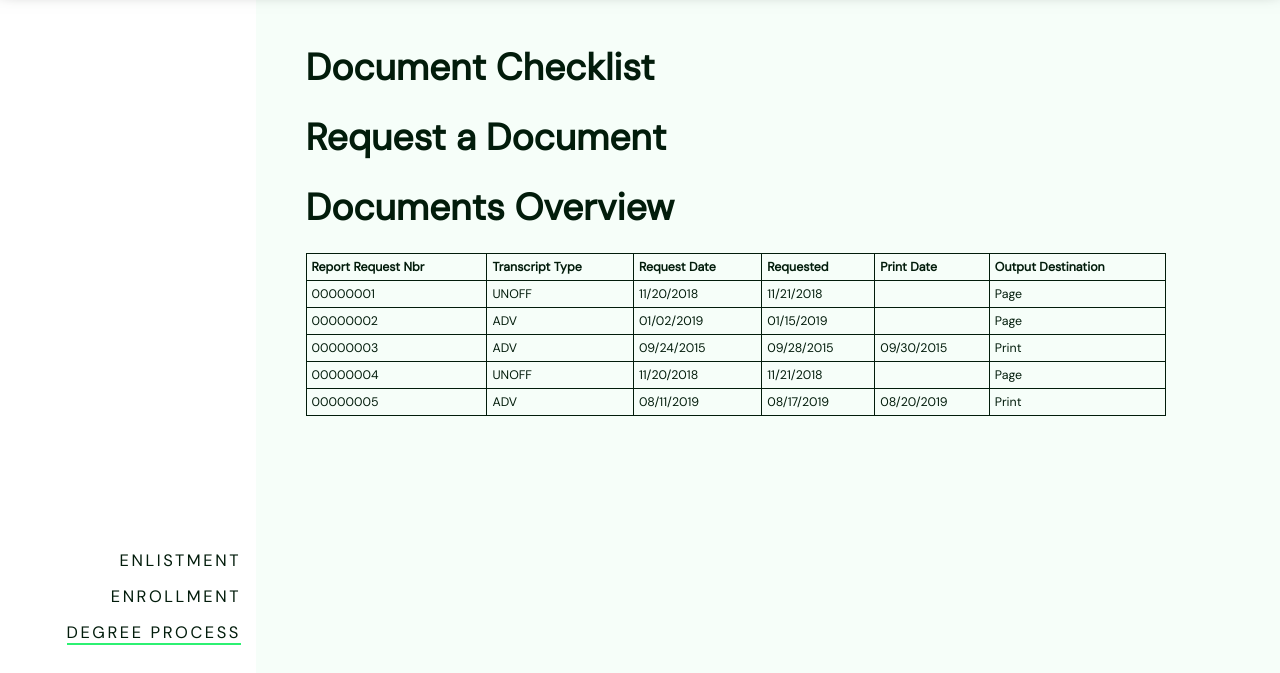
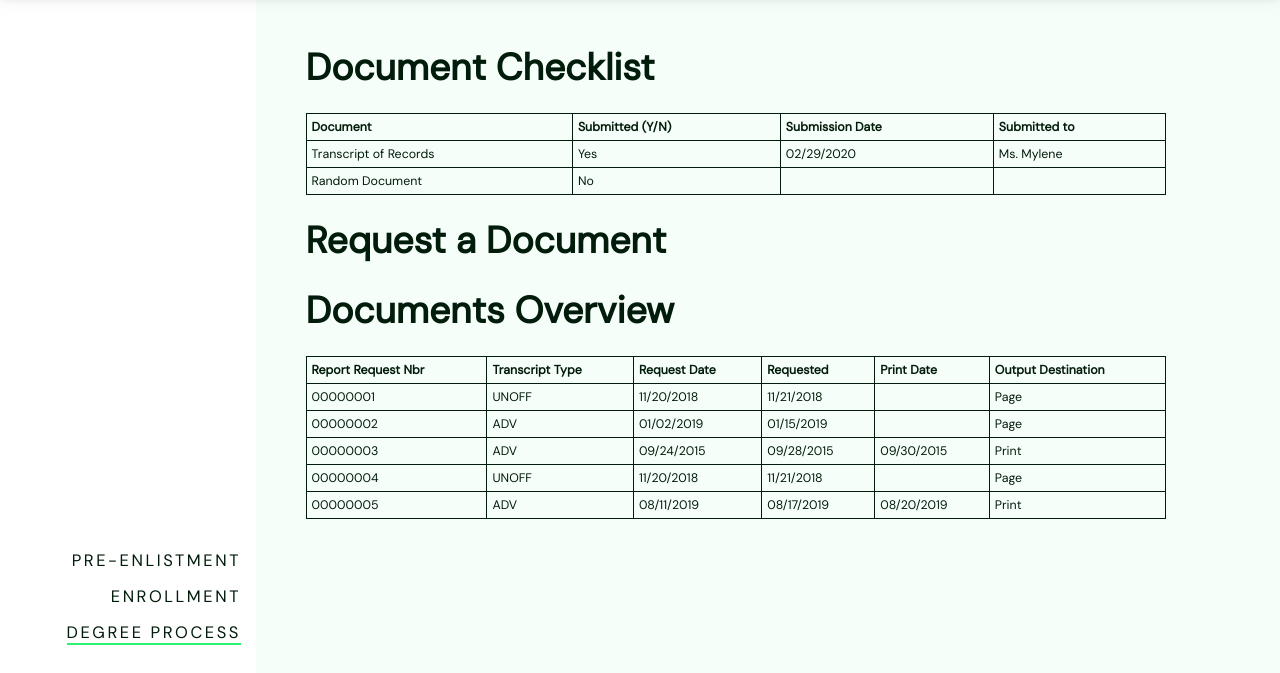
Before and after one commit to gabdelacruz10/animo-sys, a website: page degree-process.html in a window 1280 px wide. Shown: the part 127-800 px from the top of the page. Drawn offline with nearby package versions, Linux system fonts and the light colour scheme.

Commit message:
added anchors to newly added pages
Added anchors to all enrollment page menu, pre-enlistment sidebar menu. Updated content of degree-process.html

```diff
--- a/assets/styles.css
+++ b/assets/styles.css
@@ -14,7 +14,17 @@ body {
     color: #021c0b;
 }
 
+/* ----------------Lists---------------- */
+
+li {
+    list-style: none;
+}
+
 /* ----------------Tables---------------- */
+
+.table-container {
+    overflow: auto;
+}
 
 table {
     width: 100%;
--- a/degree-process.html
+++ b/degree-process.html
@@ -20,6 +20,30 @@
     <div id="content">
         <div class='res-16' id="main">
             <h1 class='res-36'>Document Checklist</h1>
+            <br>
+            <div class="table-container">
+                <table class='res-12' id="myTable">
+                    <tr class="header">
+                        <th>Document</th>
+                        <th>Submitted (Y/N)</th>
+                        <th>Submission Date</th>
+                        <th>Submitted to</th>
+
+                    </tr>
+                    <tr id="subject">
+                        <td>Transcript of Records</td>
+                        <td>Yes</td>
+                        <td>02/29/2020</td>
+                        <td>Ms. Mylene</td>
+                    </tr>
+                    <tr id="subject">
+                        <td>Random Document</td>
+                        <td>No</td>
+                        <td> </td>
+                        <td> </td>
+                    </tr>
+                </table>
+            </div>
 
 
             <br>
@@ -27,6 +51,7 @@
             <br>
             <h1 class="res-36">Documents Overview</h1>
             <br>
+            <div class="table-container">
                 <table class='res-12'>
                     <tr>
                         <th>Report Request Nbr</th>
@@ -78,6 +103,8 @@
                     </tr>
                 </table>
             </div>
+
+        </div>
         <footer class='res-16'>
 
         </footer>
--- a/template.html
+++ b/template.html
@@ -17,7 +17,7 @@
     <nav>
         <ul id="navlist">
             <!-- <li class='res-16'><a class="navlinks" href="index.html">HOME</a></li> -->
-            <li class='res-16'><a class="navlinks" href="#">CART</a></li>
+            <li class='res-16'><a class="navlinks" href="cart.html">CART</a></li>
             <li class='res-16'><a class="navlinks" href="profile.html">PROFILE</a></li>
             <li class='res-16'><a class="navlinks" href="logout.html">LOG OUT</a></li>
         </ul>
@@ -26,7 +26,7 @@
 
 <div class='res-16' id="sidebar">
     <ul id="sidebarlist">
-        <li><a class="navlinks" href="#">ENLISTMENT</a></li>
+        <li><a class="navlinks" href="preenlistment.html">PRE-ENLISTMENT</a></li>
         <li><a class="navlinks" href="enrollment.html">ENROLLMENT</a></li>
         <li><a class="navlinks" href="degree-process.html">DEGREE PROCESS</a></li>
     </ul>
```
Also changed, not shown: enrollment.html (+1 -1 lines), index-mod.html (+3 -0 lines), index.html (+1 -1 lines). Lines whose indentation alone changed are shown as unchanged.
